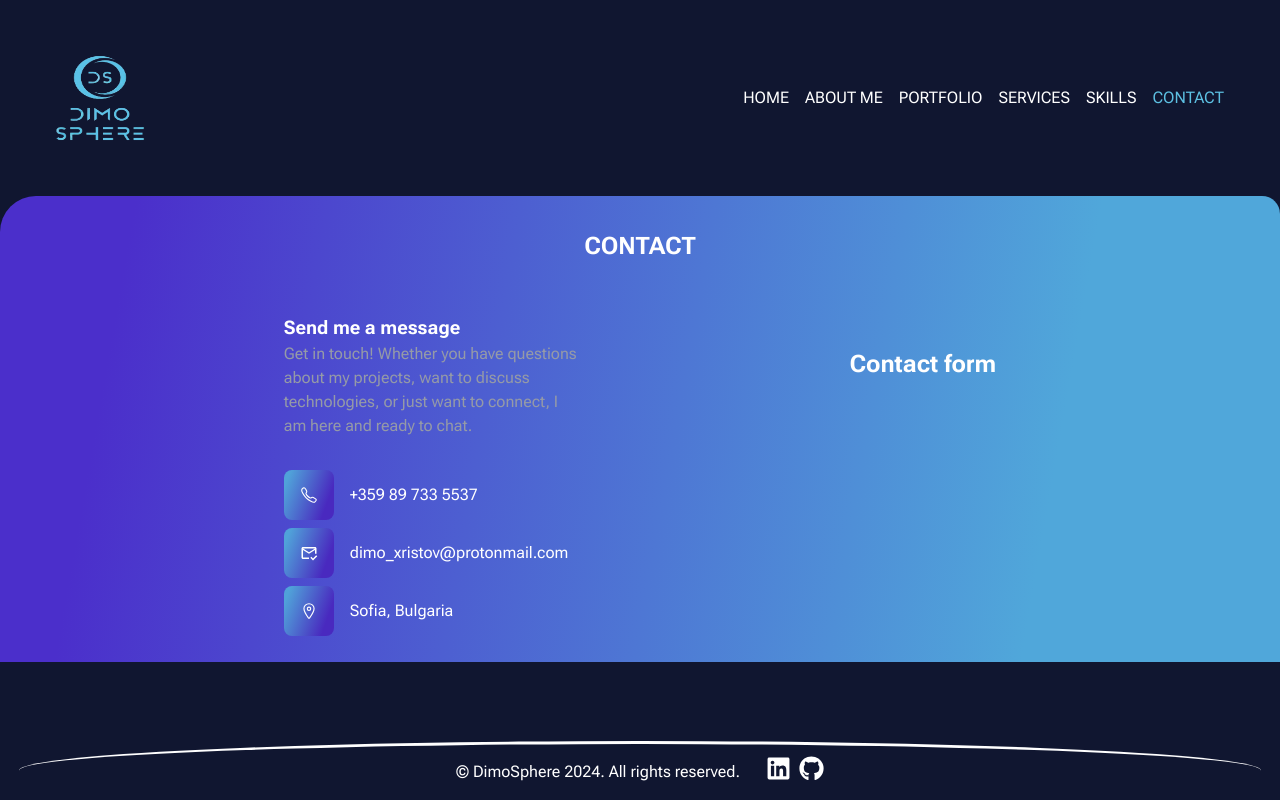
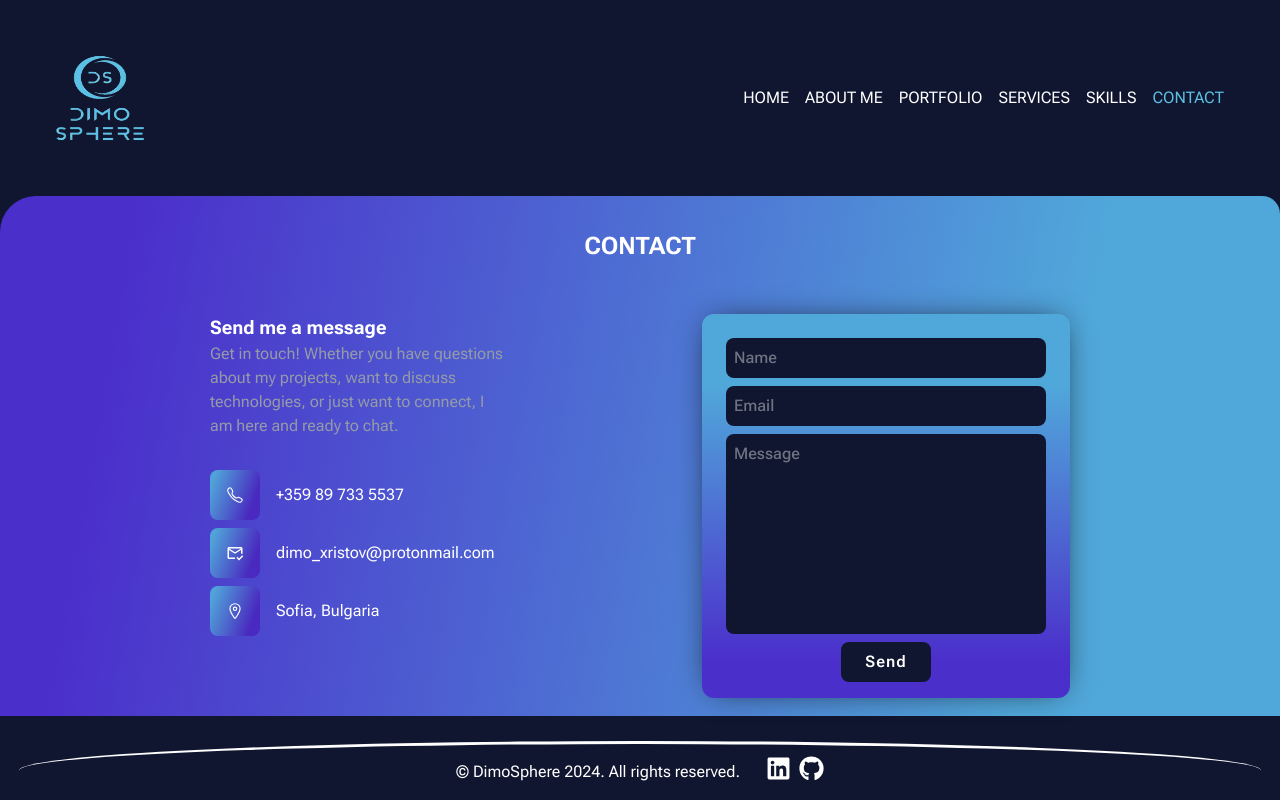
Before and after one commit to Dimo-Hristov/Personal-app, a Next.js app: page /contact in a window 1280 px wide. Built offline with nearby package versions, Linux system fonts and the light colour scheme.

Commit message:
complete ContactForm component html & css

```diff
--- a/src/app/contact/contact.module.scss
+++ b/src/app/contact/contact.module.scss
@@ -2,7 +2,6 @@
   margin-top: 40px;
   margin: 0 auto;
   border-radius: 36px 18px 0 0;
-  background: rgba(80, 167, 218, 0.7);
   background: linear-gradient(
     280deg,
     rgba(80, 167, 218, 1) 19%,
--- a/src/app/globals.scss
+++ b/src/app/globals.scss
@@ -5,6 +5,7 @@
   --hover-link-color: #49a5cf;
   --mobile-nav-color: #1d274e;
   --gray-text-color: #959aa7;
+  --button-gradient: ;
 }
 
 /* You can add global styles to this file, and also import other style files */
--- a/src/components/contactForm/contactForm.module.scss
+++ b/src/components/contactForm/contactForm.module.scss
@@ -0,0 +1,43 @@
+.contactSection {
+  background: linear-gradient(
+    180deg,
+    rgba(80, 167, 218, 1) 19%,
+    rgba(75, 47, 203, 1) 90%
+  );
+  border-radius: 12px;
+  box-shadow: 0px 0px 32px -11px rgba(13, 13, 13, 13.1);
+  padding: 16px;
+
+  ::placeholder {
+    color: #6f7483;
+    font-weight: 500;
+  }
+
+  .contactForm {
+    input,
+    button,
+    textarea {
+      display: block;
+      background-color: #101630;
+      padding: 8px;
+      border: none;
+      color: white;
+      width: 320px;
+      margin: 8px;
+      border-radius: 8px;
+    }
+
+    button {
+      width: fit-content;
+      padding: 8px 24px;
+      margin: 0 auto;
+      font-weight: 600;
+      letter-spacing: 1px;
+    }
+
+    textarea {
+      resize: none;
+      height: 200px;
+    }
+  }
+}
--- a/src/components/contactForm/page.tsx
+++ b/src/components/contactForm/page.tsx
@@ -1,5 +1,19 @@
+"use client";
+
+import styles from "./contactForm.module.scss";
+
 const ContactForm = () => {
-  return <h1>Contact form</h1>;
+  return (
+    <section className={styles.contactSection}>
+      <form className={styles.contactForm}>
+        <input type="text" name="name" id="name" placeholder="Name" />
+        <input type="text" name="email" id="email" placeholder="Email" />
+        <textarea name="Message" id="message" placeholder="Message" />
+
+        <button> Send</button>
+      </form>
+    </section>
+  );
 };
 
 export default ContactForm;
```
